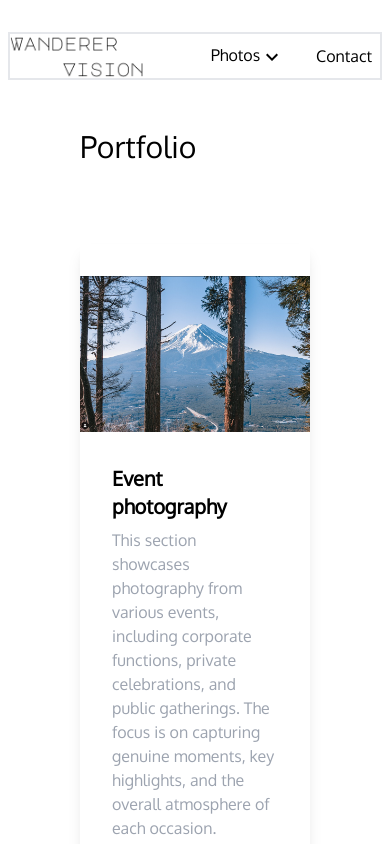
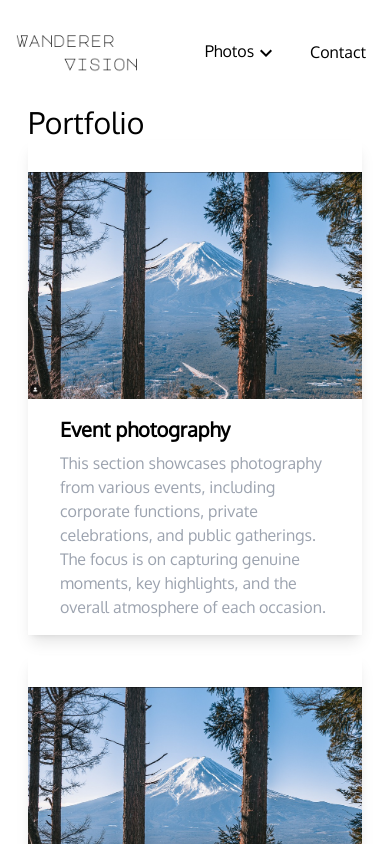
Before and after one commit to detectivemerry/wanderer-vision, a Next.js app: page / in a window 390 px wide. Shown: the top 844 px of the page. Built offline with nearby package versions, Linux system fonts and the light colour scheme.

Commit message:
fix: mobile view home page

```diff
--- a/app/(home)/page.tsx
+++ b/app/(home)/page.tsx
@@ -4,8 +4,8 @@ import Message from "../_lib/texts";
 export default function Home() {
   return (
     <div className="flex flex-col">
-      <div className="text-3xl mt-4 mb-20">Portfolio</div>
-      <div className="flex gap-20 flex-wrap items-stretch">
+      <div className="text-3xl lg:mt-4 lg:mb-20">Portfolio</div>
+      <div className="flex lg:gap-20 gap-5 flex-wrap items-stretch mb-6">
         <div className = "flex-1">
           <CategoryCard
             imagePath="contact/contact.png"
--- a/app/layout.tsx
+++ b/app/layout.tsx
@@ -25,7 +25,7 @@ export default function RootLayout({
         <div className = "">
           <Navbar/>
         </div>
-        <div className = "mx-20">
+        <div className = "lg:mx-20 mx-7">
         {children}
         </div>
       </body>
--- a/components/CategoryCard.tsx
+++ b/components/CategoryCard.tsx
@@ -16,7 +16,7 @@ export default function CategoryCard({ imagePath, title, description, link } : C
         <div className = "flex justify-center">
           <img src={imagePath} className = "max-h-[20rem] overflow-hidden"/>
         </div>
-        <div className = "m-8 flex flex-col gap-2">
+        <div className = "lg:m-8 mx-8 my-4 flex flex-col gap-2">
             <div className = "font-bold text-xl">
                 {title}
             </div>
--- a/components/Navbar.tsx
+++ b/components/Navbar.tsx
@@ -22,7 +22,7 @@ export default function Navbar() {
   };
 
   return (
-    <div className="flex justify-between gap-16 my-8 lg:mx-8 mx-2 border-2">
+    <div className="flex justify-between gap-16 my-8 lg:mx-8 mx-4">
       <div className="lg:w-[13%] ">
         <Link href="/">
           <img src="/logo/wanderer_vision_logo.png" />
```
